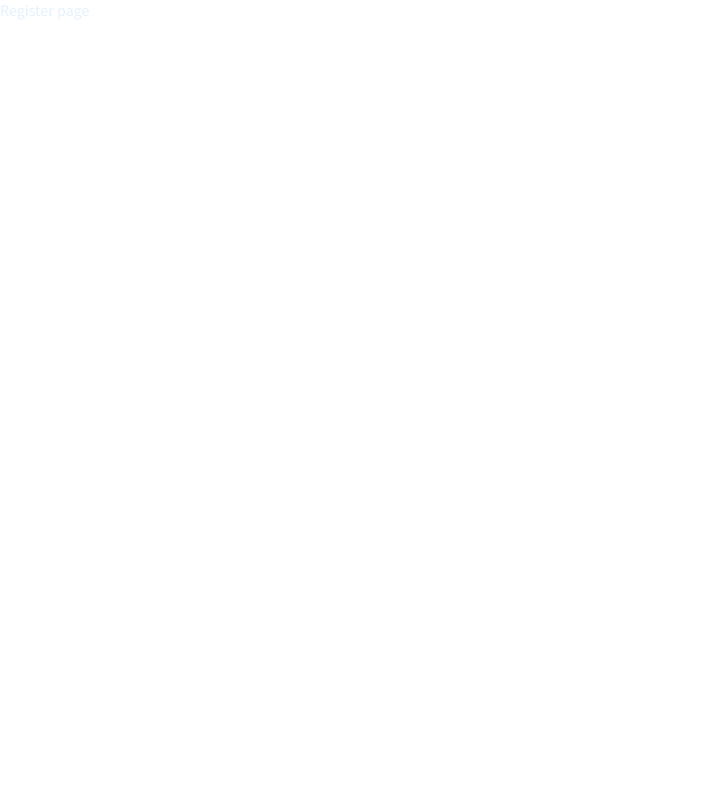
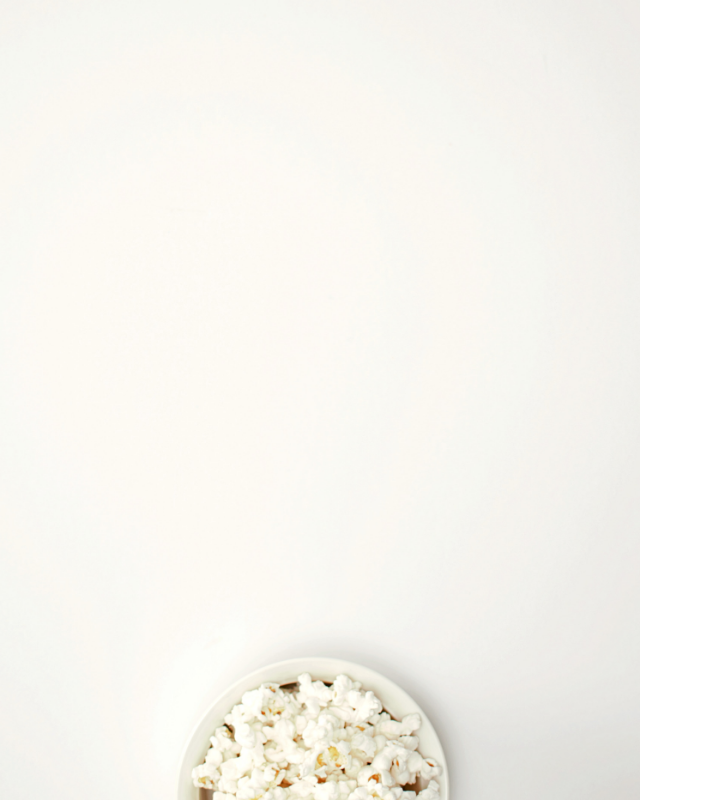
Before and after one commit to LaraMestnik/the_movies, a React (Create React App) app: page /register in a window 1280 px wide. Shown: the whole page, without its empty margins (0-703 px from the left). Built offline with nearby package versions, Linux system fonts and the light colour scheme.

Commit message:
signup bg

```diff
--- a/src/css/main.css
+++ b/src/css/main.css
@@ -215,6 +215,62 @@ footer {
   align-items: center;
 }
 
+.btn {
+  border-radius: 3px;
+  margin: 0 0.5rem;
+}
+
+.btn-primary {
+  background-color: #f4d35e;
+  color: #051920;
+  border: none;
+}
+.btn-primary:hover {
+  opacity: 0.9;
+  cursor: pointer;
+}
+
+.btn-secondary {
+  background-color: transparent;
+  color: #e4f2fc;
+  border: 1px solid #e4f2fc;
+}
+.btn-secondary:hover {
+  opacity: 0.8;
+  cursor: pointer;
+}
+
+.btn-small {
+  padding: 7px 17px;
+}
+
+.btn-medium {
+  padding: 20px 30px;
+}
+
+.btn-large {
+  padding: 19px 70px;
+  font-size: 1.8rem;
+  text-transform: uppercase;
+}
+
+#register {
+  display: flex;
+  justify-content: center;
+  align-items: center;
+}
+#register #left {
+  width: 50vw;
+  height: 100vh;
+  background-position: center bottom;
+  background-repeat: no-repeat;
+  background-size: cover;
+}
+#register #right {
+  width: 50vw;
+  height: 100vh;
+}
+
 body {
   min-height: 100vh;
   font-family: "Source Sans Pro", sans-serif;
--- a/src/pages/Register.js
+++ b/src/pages/Register.js
@@ -1,9 +1,17 @@
-import React from 'react'
+import React from 'react';
+import registerBg from '../assets/signupbg.jpg';
+
+console.log(registerBg);
 
 export default function Register() {
     return (
-        <div>
-            Register page
-        </div>
+        <main id="register">
+            <section id="left" style={{ backgroundImage: `url(${registerBg})` }}>
+
+            </section>
+            <section id="right">
+
+            </section>
+        </main>
     )
 }
--- a/src/pages/Welcome.js
+++ b/src/pages/Welcome.js
@@ -3,7 +3,7 @@ import welcomeBackground from '../assets/welcomebg.jpg';
 import Button from '../components/Button';
 import { Link } from 'react-router-dom';
 
-console.log(welcomeBackground);
+
 
 export default function Welcome() {
     return (
--- /dev/null
+++ b/src/scss/_register.scss
@@ -0,0 +1,18 @@
+@import './utilities';
+
+#register{
+    @include flexCenter;
+
+    #left{
+        width: 50vw;
+        height: 100vh;
+        background-position: center bottom;
+        background-repeat: no-repeat;
+        background-size: cover;
+    }
+
+    #right{
+        width: 50vw;
+        height: 100vh;
+    }
+}
--- a/src/scss/main.scss
+++ b/src/scss/main.scss
@@ -3,6 +3,7 @@
 @use 'welcome';
 @use 'utilities';
 @use 'footer';
+@use 'register';
 
 @import url('https://fonts.googleapis.com/css2?family=Source+Sans+Pro:wght@200;300;400;700&display=swap');
 
```
Also changed, not shown: src/assets/signupbg.jpg (added), 1 other file (tests, documents, lock files or other folders).
